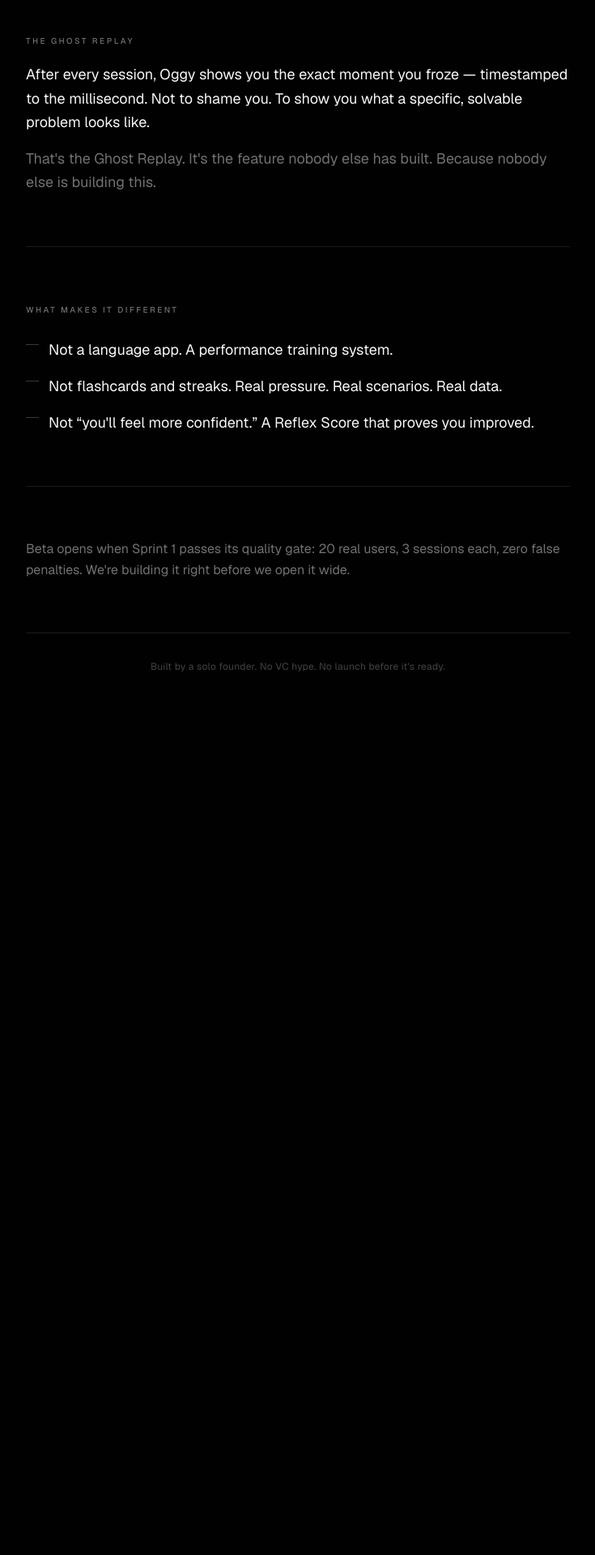
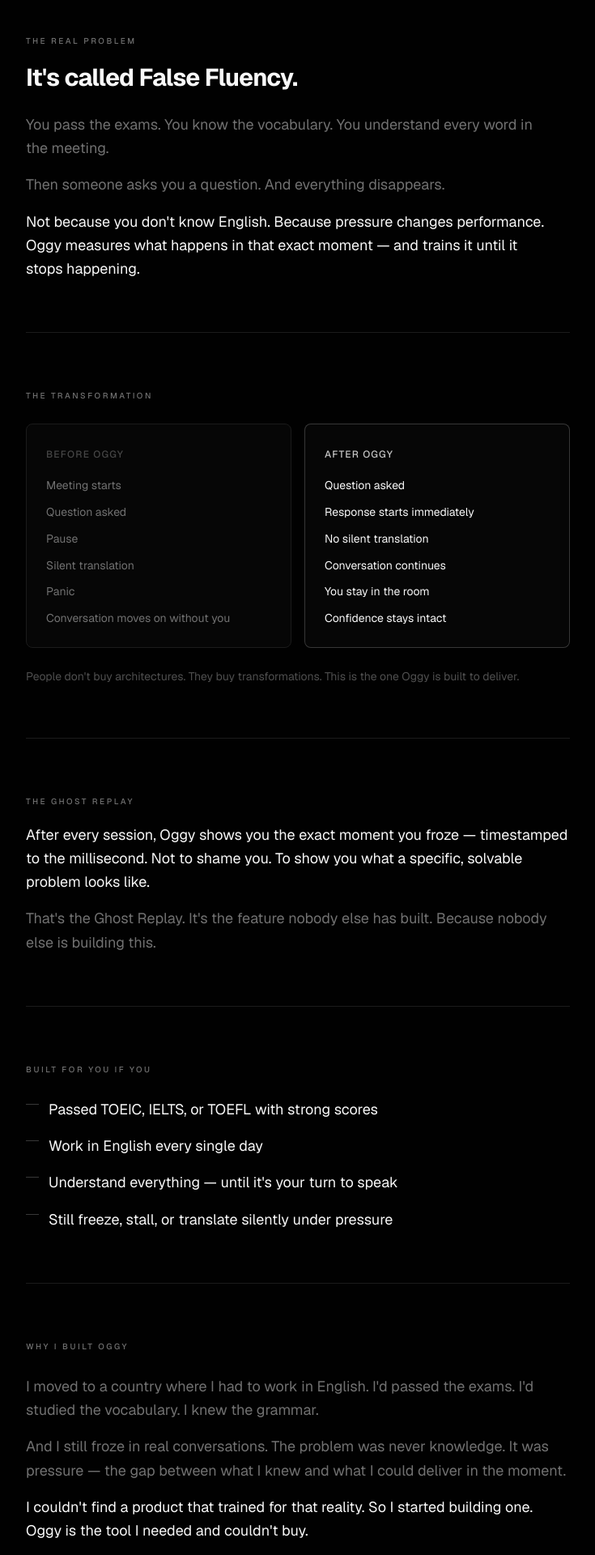
Before and after one commit to temuu-tech/ai-waitlist-page, a Next.js app: page / in a window 1280 px wide. Shown: the part 1340-3260 px from the top of the page at 81% size, without its empty margins (272-1007 px from the left). Before the commit the page ends 2286 px from the top, so only its background shows below. Built offline with nearby package versions, Linux system fonts and the light colour scheme; no server answers; the database is empty.

Commit message:
feat: add detailed False Fluency concept and transformation sections

```diff
--- a/app/page.tsx
+++ b/app/page.tsx
@@ -71,8 +71,91 @@ export default async function WaitlistPage() {
         </div>
       </div>
 
+      {/* False Fluency — named concept */}
+      <section className="relative z-10 w-full max-w-2xl mx-auto mt-24 border-t border-border pt-16">
+        <span className="text-[10px] font-medium tracking-[0.25em] text-muted-foreground uppercase">
+          The real problem
+        </span>
+        <h2 className="text-2xl md:text-3xl font-bold tracking-tight mt-4 mb-6 text-balance leading-tight">
+          It&apos;s called False Fluency.
+        </h2>
+        <div className="flex flex-col gap-4 text-base md:text-lg text-pretty leading-relaxed">
+          <p className="text-muted-foreground">
+            You pass the exams. You know the vocabulary. You understand every
+            word in the meeting.
+          </p>
+          <p className="text-muted-foreground">
+            Then someone asks you a question. And everything disappears.
+          </p>
+          <p className="text-foreground">
+            Not because you don&apos;t know English. Because pressure changes
+            performance. Oggy measures what happens in that exact moment — and
+            trains it until it stops happening.
+          </p>
+        </div>
+      </section>
+
+      {/* Before / After transformation */}
+      <section className="relative z-10 w-full max-w-2xl mx-auto mt-16 border-t border-border pt-16">
+        <span className="text-[10px] font-medium tracking-[0.25em] text-muted-foreground uppercase">
+          The transformation
+        </span>
+        <div className="mt-6 grid grid-cols-1 sm:grid-cols-2 gap-4">
+          {/* Before */}
+          <div className="border border-border rounded-lg p-6 bg-card">
+            <span className="text-xs font-medium tracking-widest uppercase text-muted-foreground/60">
+              Before Oggy
+            </span>
+            <ul className="mt-4 flex flex-col gap-2.5">
+              {[
+                "Meeting starts",
+                "Question asked",
+                "Pause",
+                "Silent translation",
+                "Panic",
+                "Conversation moves on without you",
+              ].map((step, i) => (
+                <li
+                  key={i}
+                  className="text-sm text-muted-foreground leading-relaxed"
+                >
+                  {step}
+                </li>
+              ))}
+            </ul>
+          </div>
+          {/* After */}
+          <div className="border border-foreground/20 rounded-lg p-6 bg-card">
+            <span className="text-xs font-medium tracking-widest uppercase text-foreground/80">
+              After Oggy
+            </span>
+            <ul className="mt-4 flex flex-col gap-2.5">
+              {[
+                "Question asked",
+                "Response starts immediately",
+                "No silent translation",
+                "Conversation continues",
+                "You stay in the room",
+                "Confidence stays intact",
+              ].map((step, i) => (
+                <li
+                  key={i}
+                  className="text-sm text-foreground leading-relaxed"
+                >
+                  {step}
+                </li>
+              ))}
+            </ul>
+          </div>
+        </div>
+        <p className="text-sm text-muted-foreground/70 mt-6 text-pretty leading-relaxed">
+          People don&apos;t buy architectures. They buy transformations. This is
+          the one Oggy is built to deliver.
+        </p>
+      </section>
+
       {/* Ghost Replay hook */}
-      <section className="relative z-10 w-full max-w-2xl mx-auto mt-24 border-t border-border pt-16">
+      <section className="relative z-10 w-full max-w-2xl mx-auto mt-16 border-t border-border pt-16">
         <span className="text-[10px] font-medium tracking-[0.25em] text-muted-foreground uppercase">
           The Ghost Replay
         </span>
@@ -85,6 +168,51 @@ export default async function WaitlistPage() {
           That&apos;s the Ghost Replay. It&apos;s the feature nobody else has
           built. Because nobody else is building this.
         </p>
+      </section>
+
+      {/* ICP — self identify */}
+      <section className="relative z-10 w-full max-w-2xl mx-auto mt-16 border-t border-border pt-16">
+        <span className="text-[10px] font-medium tracking-[0.25em] text-muted-foreground uppercase">
+          Built for you if you
+        </span>
+        <ul className="mt-6 flex flex-col gap-4">
+          {[
+            "Passed TOEIC, IELTS, or TOEFL with strong scores",
+            "Work in English every single day",
+            "Understand everything — until it's your turn to speak",
+            "Still freeze, stall, or translate silently under pressure",
+          ].map((line, i) => (
+            <li key={i} className="flex items-start gap-3">
+              <span className="mt-2 h-px w-4 bg-muted-foreground/50 shrink-0" />
+              <span className="text-foreground text-base md:text-lg text-pretty leading-relaxed">
+                {line}
+              </span>
+            </li>
+          ))}
+        </ul>
+      </section>
+
+      {/* Why I built this — founder story */}
+      <section className="relative z-10 w-full max-w-2xl mx-auto mt-16 border-t border-border pt-16">
+        <span className="text-[10px] font-medium tracking-[0.25em] text-muted-foreground uppercase">
+          Why I built Oggy
+        </span>
+        <div className="flex flex-col gap-4 mt-6 text-base md:text-lg text-pretty leading-relaxed">
+          <p className="text-muted-foreground">
+            I moved to a country where I had to work in English. I&apos;d passed
+            the exams. I&apos;d studied the vocabulary. I knew the grammar.
+          </p>
+          <p className="text-muted-foreground">
+            And I still froze in real conversations. The problem was never
+            knowledge. It was pressure — the gap between what I knew and what I
+            could deliver in the moment.
+          </p>
+          <p className="text-foreground">
+            I couldn&apos;t find a product that trained for that reality. So I
+            started building one. Oggy is the tool I needed and couldn&apos;t
+            buy.
+          </p>
+        </div>
       </section>
 
       {/* What makes it different */}
@@ -108,6 +236,18 @@ export default async function WaitlistPage() {
         </ul>
       </section>
 
+      {/* Closing CTA */}
+      <section className="relative z-10 w-full max-w-2xl mx-auto mt-16 border-t border-border pt-16 flex flex-col items-center">
+        <h2 className="text-2xl md:text-3xl font-bold tracking-tight text-center mb-3 text-balance leading-tight">
+          Train the gap. Before it costs you the room.
+        </h2>
+        <p className="text-muted-foreground text-center text-sm md:text-base mb-8 max-w-md text-pretty leading-relaxed">
+          The first 500 get early access and founding price. Beta opens when
+          Sprint 1 passes its quality gate.
+        </p>
+        <WaitlistForm spotsRemaining={spotsRemaining} maxSpots={MAX_SPOTS} />
+      </section>
+
       {/* Urgency */}
       <section className="relative z-10 w-full max-w-2xl mx-auto mt-16 border-t border-border pt-16">
         <p className="text-muted-foreground text-sm md:text-base text-pretty leading-relaxed">
```
